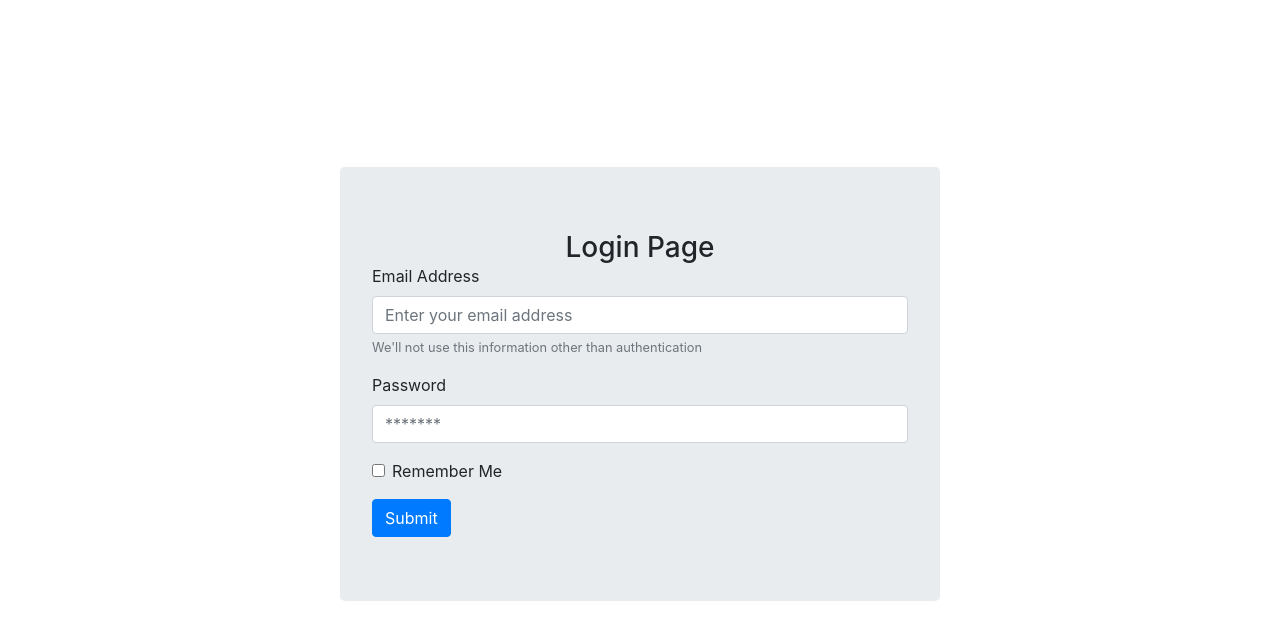
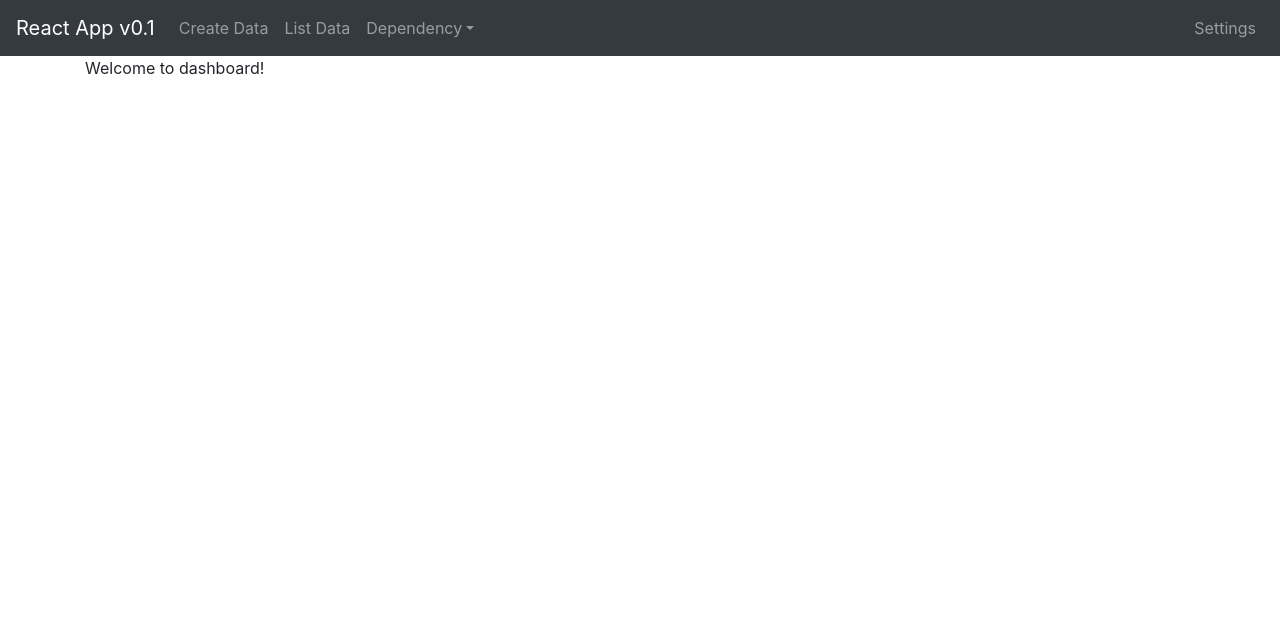
Before and after one commit to invshakil/First-React-App-With-Redux, a React (Create React App) app: page /admin/dashboard in a window 1280 px wide. Shown: the top 640 px of the page. Built offline with nearby package versions, Linux system fonts and the light colour scheme.

Commit message:
following things are done - 1. Custom style added 2. Route File added 3. Admin Page designed with partials

```diff
--- a/package.json
+++ b/package.json
@@ -8,6 +8,7 @@
     "@testing-library/user-event": "^7.2.1",
     "bootstrap": "^4.5.2",
     "classnames": "^2.2.6",
+    "history": "^5.0.0",
     "node-sass": "^4.14.1",
     "react": "^16.13.1",
     "react-bootstrap": "^1.3.0",
--- a/src/App.js
+++ b/src/App.js
@@ -1,22 +1,28 @@
 import React from 'react';
-import {BrowserRouter as Router, Route, Switch} from 'react-router-dom'
+import {Redirect, Route, Router, Switch} from 'react-router-dom'
+import {createBrowserHistory} from "history";
 import {Provider} from 'react-redux'
+import LoginPage from "./views/LoginPage";
+import AdminPage from "./views/AdminPage";
+// Redux Store
 import store from './store'
-// import Header from "./components/Layouts/Header";
-import LoginPage from "./views/LoginPage";
-import Categories from "./views/categories";
+
+//Styles
 import './App.css'
 import './styles/index.scss'
+
+const history = createBrowserHistory();
 
 function App() {
     return (
         <div className="App">
             <Provider store={store}>
-                <Router>
+                <Router history={history}>
                     <Switch>
-                        <Route path="/" component={LoginPage}/>
-                        <Route exact path="/categories" component={Categories}/>
+                        <Route path="/login" component={LoginPage}/>
+                        <Route path="/admin" component={AdminPage}/>
                         <Route exact path="*" component={NotFound}/>
+                        <Redirect from="/" to="/login"/>
                     </Switch>
                 </Router>
             </Provider>
--- a/src/components/Layouts/Header/index.js
+++ b/src/components/Layouts/Header/index.js
@@ -2,7 +2,7 @@ import React from 'react';
 import {NavLink} from 'react-router-dom'
 import {Nav, Navbar, NavDropdown} from "react-bootstrap";
 
-const header = () => {
+const Header = () => {
     const app = {
         'name': 'React App',
         'version': 'v0.1'
@@ -58,4 +58,4 @@ const header = () => {
         </Navbar>
     )
 }
-export default header
+export default Header
--- /dev/null
+++ b/src/routes.js
@@ -0,0 +1,19 @@
+import Dashboard from "./views/dashboard";
+import Categories from "./views/categories";
+
+const dashboardRoutes = [
+    {
+        path: "/dashboard",
+        name: "Dashboard",
+        component: Dashboard,
+        layout: "/admin"
+    },
+    {
+        path: "/categories",
+        name: "Categories",
+        component: Categories,
+        layout: "/admin"
+    },
+];
+
+export default dashboardRoutes;
--- /dev/null
+++ b/src/styles/_form.scss
@@ -0,0 +1,10 @@
+.has-error {
+  input {
+    border: 1px solid $danger;
+  }
+
+  .error, label {
+    color: $danger;
+    font-size: $smallFontSize;
+  }
+}
--- /dev/null
+++ b/src/styles/_variable.scss
@@ -0,0 +1,4 @@
+$danger: #e54444;
+$success: #0fe90f;
+
+$smallFontSize: 10px;
--- a/src/styles/index.scss
+++ b/src/styles/index.scss
@@ -1 +1,3 @@
+@import "variable";
+@import "form";
 @import "login";
--- /dev/null
+++ b/src/views/AdminPage.js
@@ -0,0 +1,35 @@
+import React from "react";
+import {Redirect, Route, Switch} from "react-router-dom";
+import Header from "../components/Layouts/Header";
+import routes from "../routes.js";
+import {Container} from "react-bootstrap";
+
+
+const switchRoutes = (
+    <Switch>
+        {routes.map((prop, key) => {
+            if (prop.layout === "/admin") {
+                return (
+                    <Route
+                        path={prop.layout + prop.path}
+                        component={prop.component}
+                        key={key}
+                    />
+                );
+            }
+            return null;
+        })}
+        <Redirect from="/admin" to="/admin/dashboard"/>
+    </Switch>
+);
+
+export default function AdminPage(props) {
+    return (
+        <>
+            <Header/>
+            <Container>
+                {switchRoutes}
+            </Container>
+        </>
+    )
+}
--- /dev/null
+++ b/src/views/dashboard/index.js
@@ -0,0 +1,9 @@
+import React from "react";
+
+const Dashboard = () => {
+    return (
+        'Welcome to dashboard!'
+    )
+}
+
+export default Dashboard
```
Also changed, not shown: 1 other file (tests, documents, lock files or other folders).
